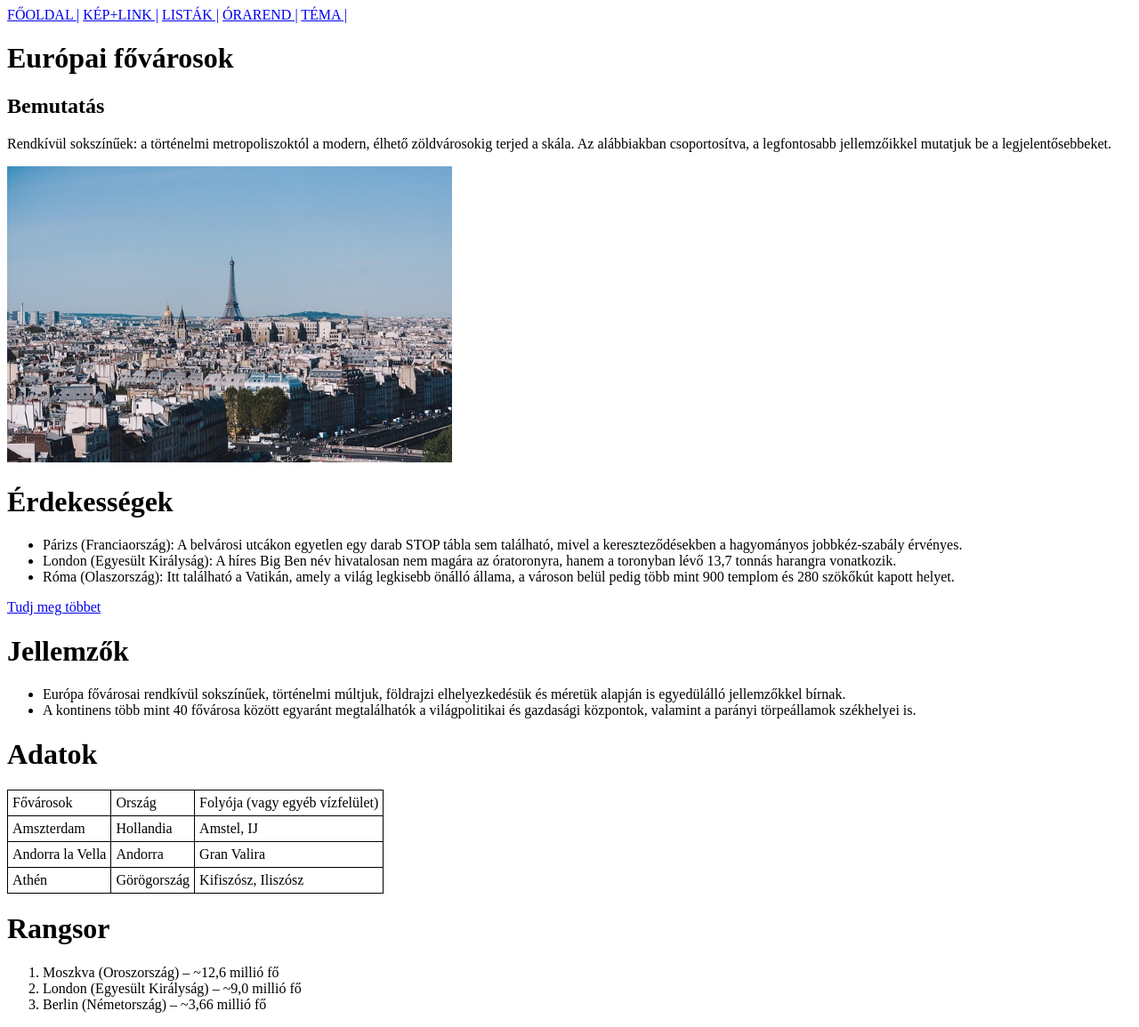
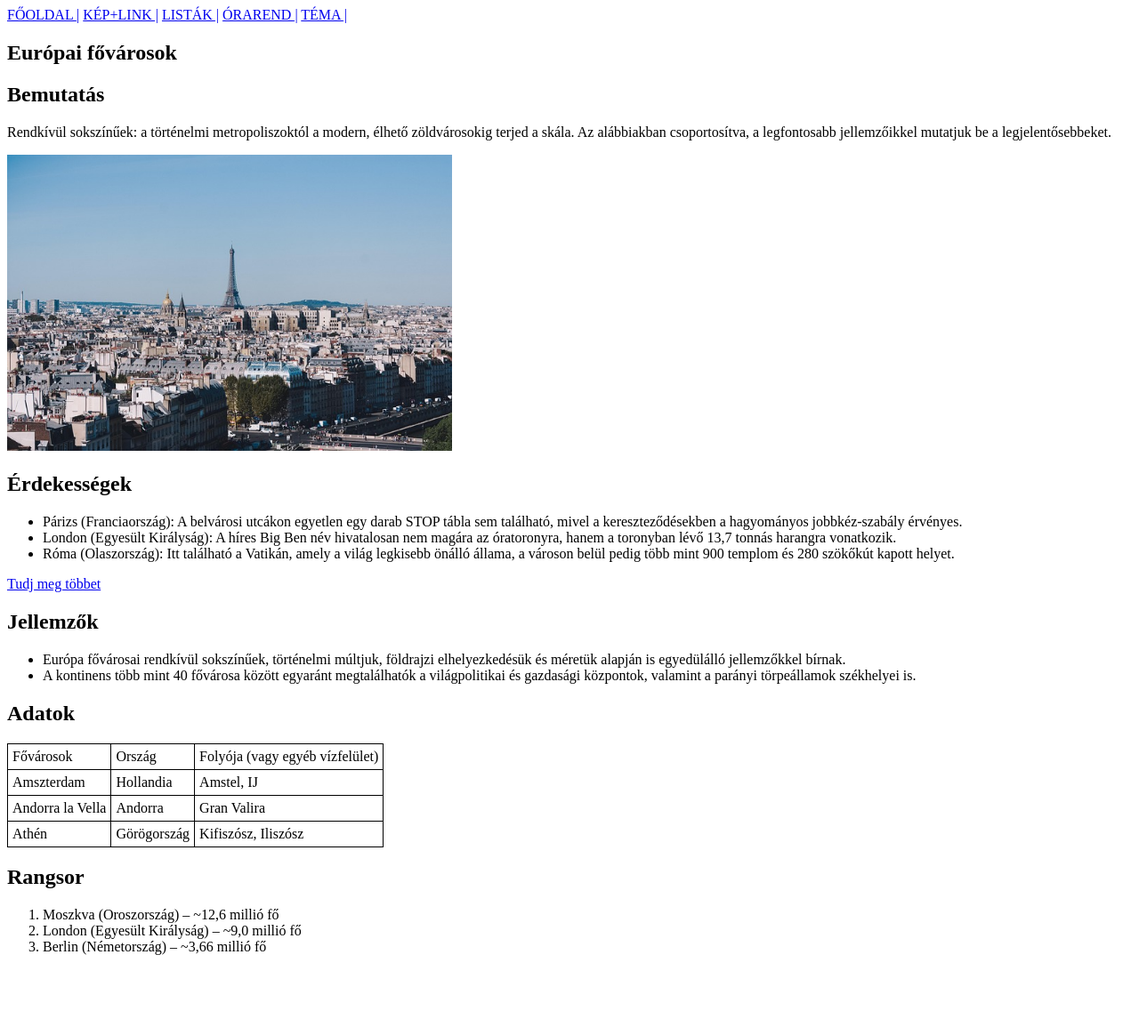
Before and after one commit to Bence13Szabo/ikt, a plain HTML site: page tema.html in a window 1280 px wide. Shown: the whole page at 89% size. After the commit the page ends 1090 px from the top, so only its background shows below. Drawn offline with Linux system fonts and the light colour scheme.

Commit message:
Add files via upload

```diff
--- a/tema.html
+++ b/tema.html
@@ -14,23 +14,23 @@
         <a href="orarend.html">ÓRAREND |</a>
         <a href="tema.html">TÉMA |</a>
     </nav>
-    <h1>Európai fővárosok</h1>
+    <h2>Európai fővárosok</h2>
     <h2>Bemutatás</h2>
     <p>Rendkívül sokszínűek: a történelmi metropoliszoktól a modern, élhető zöldvárosokig terjed a skála. Az alábbiakban csoportosítva, a legfontosabb jellemzőikkel mutatjuk be a legjelentősebbeket.</p>
    <img src="img/dnovac-paris-4011990_640.jpg" alt="" width="500">
-   <h1>Érdekességek</h1>
+   <h2>Érdekességek</h2>
    <ul>
     <li>Párizs (Franciaország): A belvárosi utcákon egyetlen egy darab STOP tábla sem található, mivel a kereszteződésekben a hagyományos jobbkéz-szabály érvényes.</li>
     <li>London (Egyesült Királyság): A híres Big Ben név hivatalosan nem magára az óratoronyra, hanem a toronyban lévő 13,7 tonnás harangra vonatkozik.</li>
     <li>Róma (Olaszország): Itt található a Vatikán, amely a világ legkisebb önálló állama, a városon belül pedig több mint 900 templom és 280 szökőkút kapott helyet.</li>
    </ul>
    <a href="https://hu.wikipedia.org/wiki/Kateg%C3%B3ria:Eur%C3%B3pai_f%C5%91v%C3%A1rosok" target="_blank">Tudj meg többet</a>
-   <h1>Jellemzők</h1>
+   <h2>Jellemzők</h2>
    <ul>
     <li>Európa fővárosai rendkívül sokszínűek, történelmi múltjuk, földrajzi elhelyezkedésük és méretük alapján is egyedülálló jellemzőkkel bírnak.</li>
     <li> A kontinens több mint 40 fővárosa között egyaránt megtalálhatók a világpolitikai és gazdasági központok, valamint a parányi törpeállamok székhelyei is.</li>
    </ul>
-   <h1>Adatok</h1>
+   <h2>Adatok</h2>
   <table border="1">
     <tr>
         <td>Fővárosok</td>
@@ -53,7 +53,7 @@
         <td>Kifiszósz, Iliszósz</td>
     </tr>
   </table>
-   <h1>Rangsor</h1>
+   <h2>Rangsor</h2>
    <ol>
     <li>Moszkva (Oroszország) – ~12,6 millió fő</li>
     <li> London (Egyesült Királyság) – ~9,0 millió fő
```
Also changed, not shown: listak.html (+1 -1 lines).
